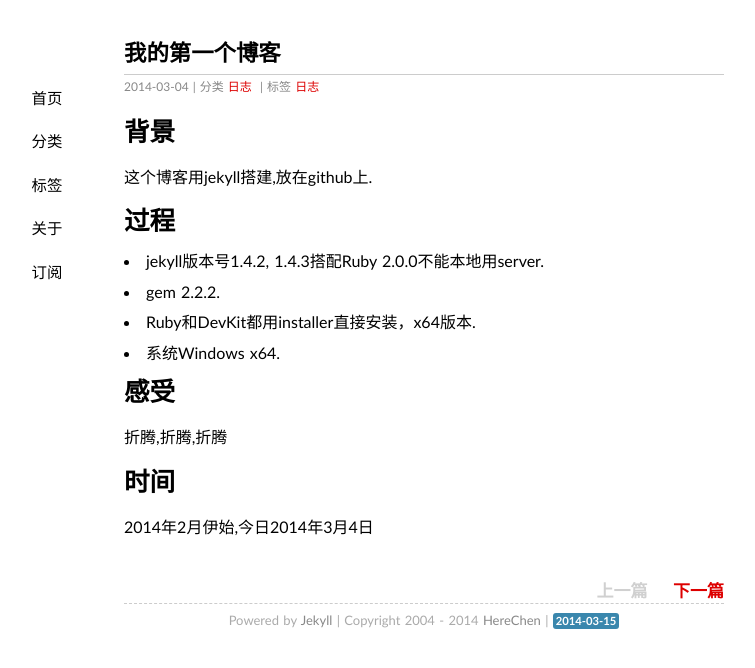
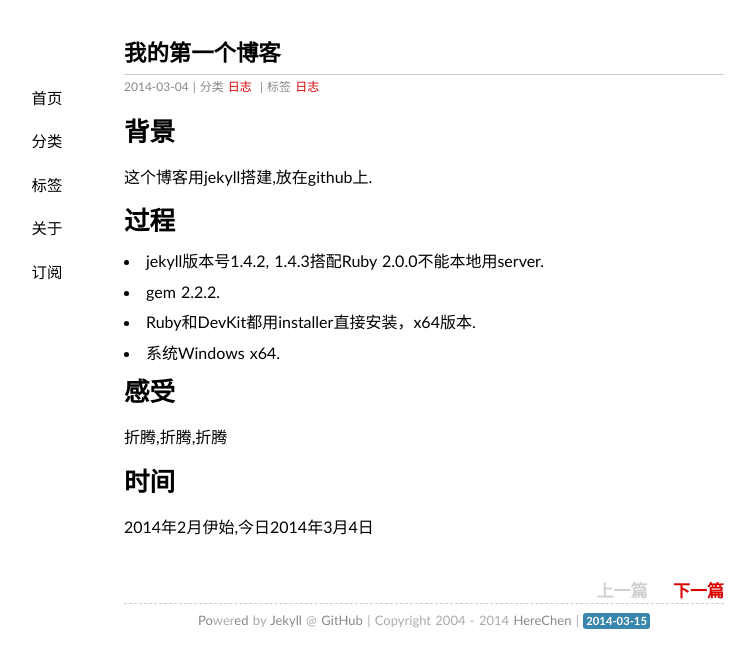
Before and after one commit to Xuezhiyuanlin/herechen.github.io, a Jekyll site: the page built from _posts/2014-03-04-first-blog.md, in a window 1280 px wide. Shown: the top 668 px of the page, without its empty margins (216-971 px from the left). Built offline with Jekyll 4.4.1, drawn with Linux system fonts in a browser that asks for light colours; some web fonts are replaced; Markdown is read by kramdown in place of the engine named in the settings.

Commit message:
herechen

```diff
--- a/_config.yml
+++ b/_config.yml
@@ -1,6 +1,6 @@
 markdown: rdiscount
 permalink: /:title/				# 固定链接
-url: http://herechen.github.io	# 网站链接
+url: herechen.github.io			# 网站链接
 name: HereChen 					# 网站名
 author: HereChen				# 作者
 qq: 1737090943					# 用于关于页面的QQ号
--- a/_layouts/default.html
+++ b/_layouts/default.html
@@ -31,7 +31,7 @@
 
     <footer>
         <p><small>
-            Powered by <a href="http://jekyllrb.com">Jekyll</a>
+            <a href="http://github.com/{{ site.github }}//new/master/_posts" target="_blank" title="撰写文章">Po</a>wer<a href="http://github.com/{{ site.github }}/edit/master/{{ page.path }}" target="_blank" title="编辑页面">ed</a> by <a href="http://jekyllrb.com" target="_blank">Jekyll</a> @ <a href="http://github.com/{{ site.github }}/" target="_blank" title="项目主页">GitHub</a>
              | Copyright 2004 - {{site.time | date:"%Y"}} <a href="/about/">{{ site.author }}</a> | <span class="label label-info">{{site.time | date:"%Y-%m-%d"}}</span>
          </small></p>
     </footer>
```
